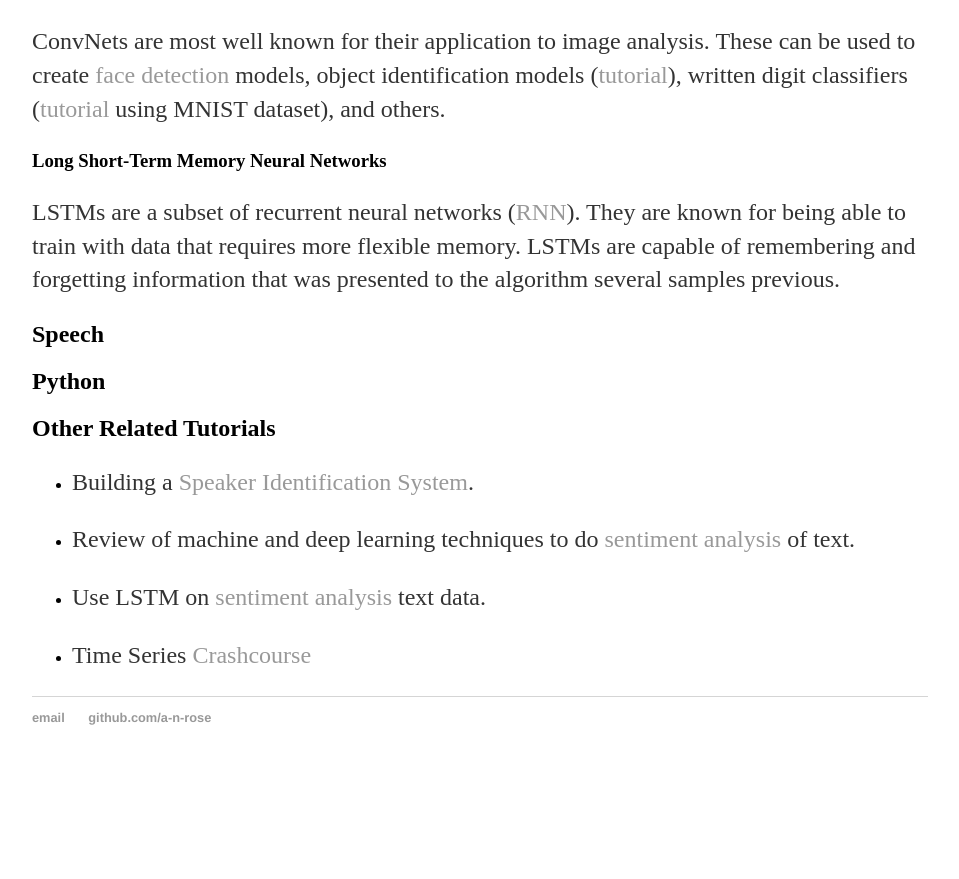
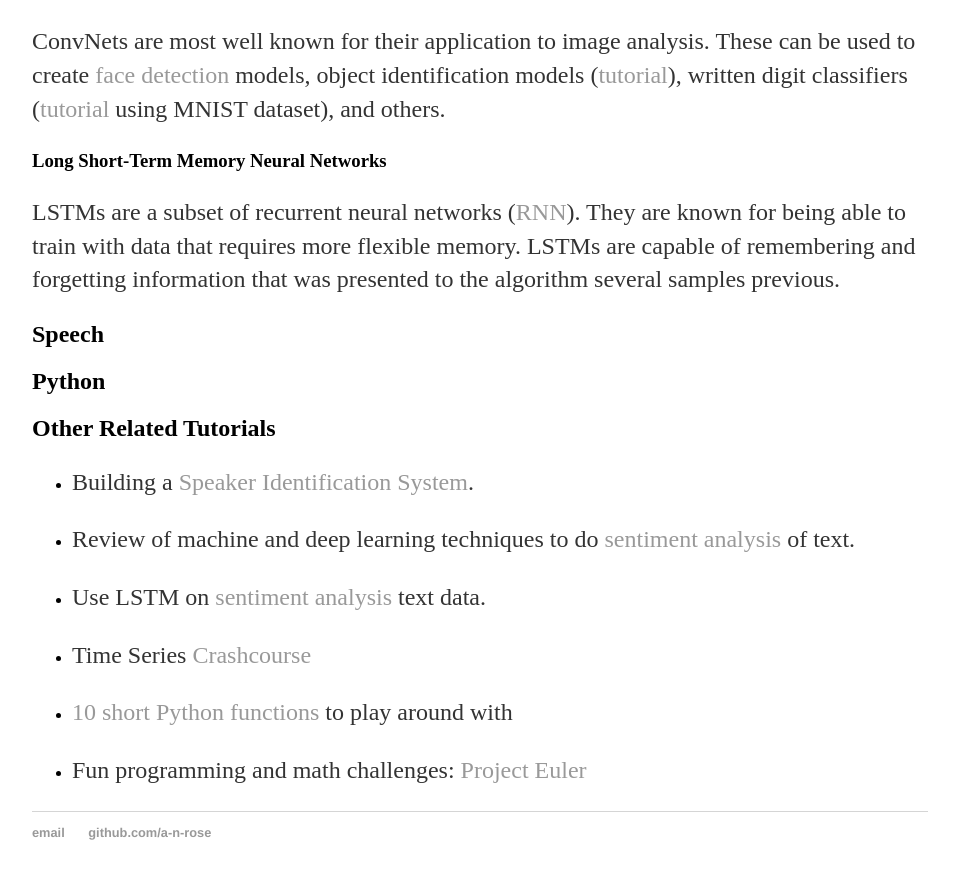
Before and after one commit to a-n-rose/a-n-rose.github.io, a Jekyll site: the page built from _posts/2019-01-13-workshop-pyladies-deeplearning-speech.md, in a window 1280 px wide and 900 px high, scrolled down 2092 px. Shown: the top 879 px of the window, without its empty margins (160-1119 px from the left). Built offline with Jekyll 4.4.1, drawn with Linux system fonts in a browser that asks for light colours; before the commit the page ends 2877 px from its top, so only the background shows below that.

Commit message:
added links to programming exercises

```diff
--- a/_posts/2019-01-13-workshop-pyladies-deeplearning-speech.md
+++ b/_posts/2019-01-13-workshop-pyladies-deeplearning-speech.md
@@ -56,3 +56,7 @@ LSTMs are a subset of recurrent neural networks (<a href="https://towardsdatasci
 * Use LSTM on <a href="https://towardsdatascience.com/a-beginners-guide-on-sentiment-analysis-with-rnn-9e100627c02e">sentiment analysis</a> text data.
 
 * Time Series <a href="https://machinelearningmastery.com/time-series-forecasting-supervised-learning/">Crashcourse</a>
+
+* <a href="https://www.freewebmentor.com/2018/06/python-programs-for-practice.html">10 short Python functions</a> to play around with
+
+* Fun programming and math challenges: <a href="https://projecteuler.net/">Project Euler</a>
```
